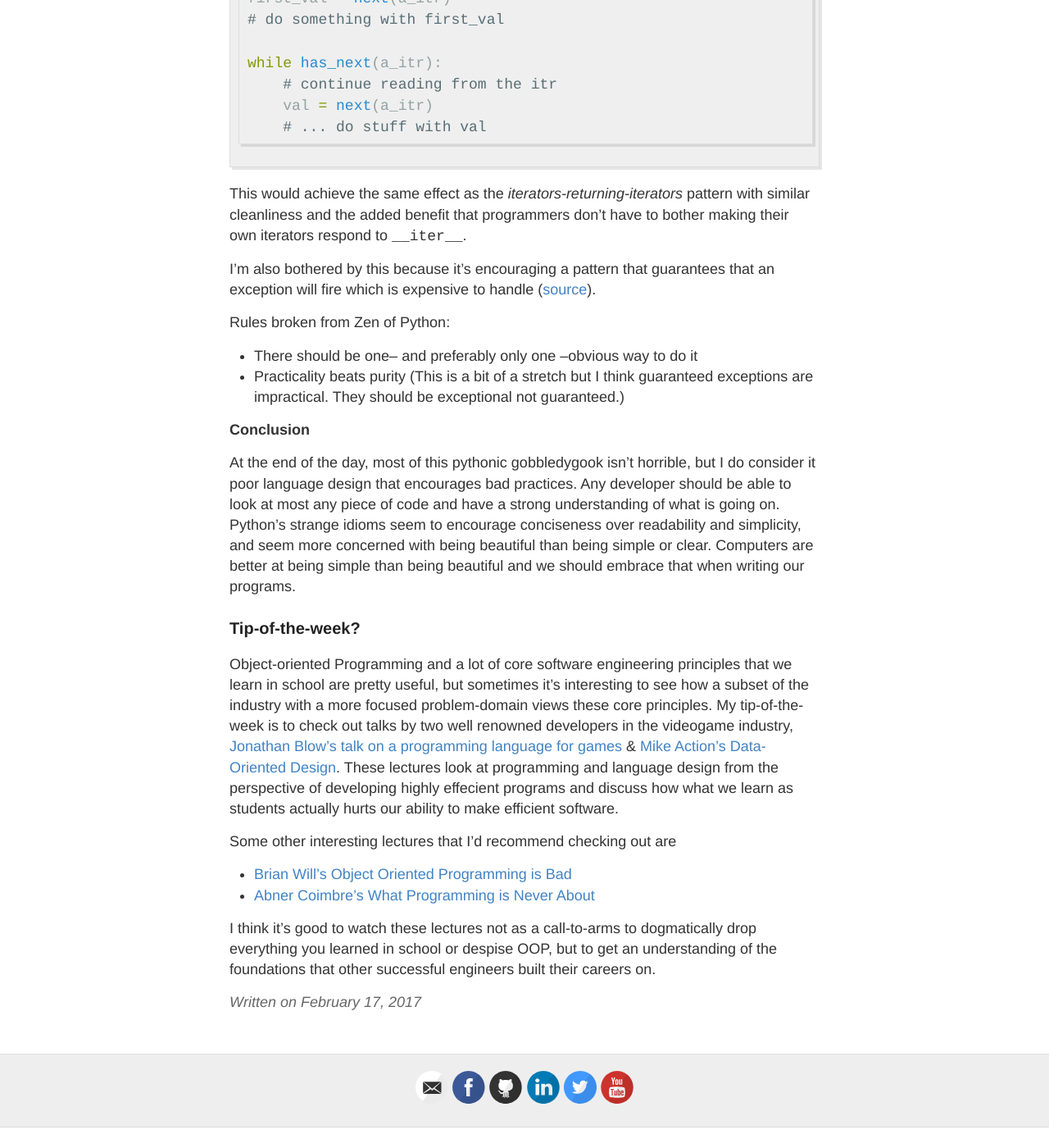
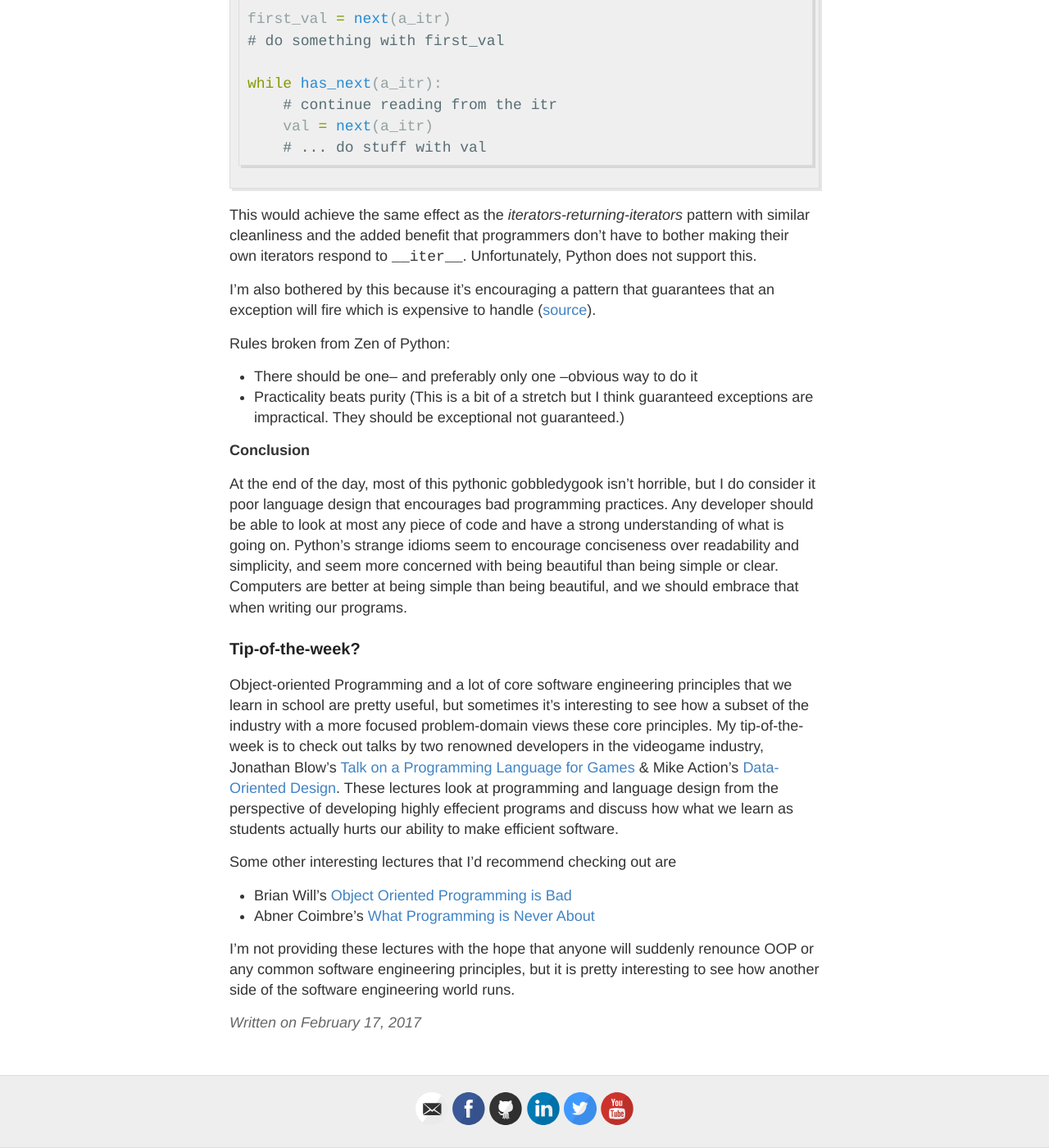
Before and after one commit to scottnm/SWE-Blog, a Jekyll site: the page built from _posts/2017-02-17-Pythonic-Gobbledygook.md, in a window 1280 px wide and 1400 px high, scrolled down 3774 px. Shown: the whole window at 82% size. Built offline with Jekyll 4.4.1, drawn with Linux system fonts in a browser that asks for light colours; before the commit the page ends 5149 px from its top, so only the background shows below that; some of the changed text lies outside the part shown.

Commit message:
revision after first pass 2-17

````diff
--- a/_posts/2017-02-17-Pythonic-Gobbledygook.md
+++ b/_posts/2017-02-17-Pythonic-Gobbledygook.md
@@ -19,7 +19,7 @@ to be full before we start working. If I can't find 4 other partners, random
 classmates will be assigned to my team, but I'd much rather vet new partners
 myself so that I'm sure we have similar goals and attitudes for this class.
 It is extremely frustrating to get paired with someone who doesn't have the same
-level of investment in the project and often leads to larger team issues.
+level of investment in the project, and this often leads to larger team issues.
 
 ### What's my experience of the class? ###
 
@@ -38,7 +38,7 @@ keystrokes at the cost of obfuscating the programmer's intention. There are
 times when it's appropriate though. Overloading the `+` operator for two
 `Vector3`s is clearly defined and appropriate. I feel that `+=` to mean append
 for lists is a less appropriate because of the subtle difference between `+=`
-and `_ = _ + _`.
+and `x=x+y`.
 
 ```python
 # Excerpt from Variables.py
@@ -149,7 +149,8 @@ while has_next(a_itr):
 
 This would achieve the same effect as the *iterators-returning-iterators*
 pattern with similar cleanliness and the added benefit that programmers don't
-have to bother making their own iterators respond to `__iter__`.
+have to bother making their own iterators respond to `__iter__`. Unfortunately,
+Python does not support this.
 
 I'm also bothered by this because it's encouraging a pattern that guarantees
 that an exception will fire which is expensive to handle
@@ -164,32 +165,31 @@ exceptions are impractical. They should be exceptional not guaranteed.)
 **Conclusion**
 
 At the end of the day, most of this pythonic gobbledygook isn't horrible, but
-I do consider it poor language design that encourages bad practices. Any
-developer should be able to look at most any piece of code and have a strong
+I do consider it poor language design that encourages bad programming practices.
+Any developer should be able to look at most any piece of code and have a strong
 understanding of what is going on. Python's strange idioms seem to encourage
 conciseness over readability and simplicity, and seem more concerned with being
 beautiful than being simple or clear. Computers are better at being simple than
-being beautiful and we should embrace that when writing our programs.
+being beautiful, and we should embrace that when writing our programs.
 
 ### Tip-of-the-week? ###
 
 Object-oriented Programming and a lot of core software engineering principles
 that we learn in school are pretty useful, but sometimes it's interesting to see
 how a subset of the industry with a more focused problem-domain views these core
-principles. My tip-of-the-week is to check out talks by two well renowned
-developers in the videogame industry,
-[Jonathan Blow's talk on a programming language for games](https://youtu.be/5Nc68IdNKdg) &
-[Mike Action's Data-Oriented Design](https://www.youtube.com/watch?v=rX0ItVEVjHc).
+principles. My tip-of-the-week is to check out talks by two renowned developers
+in the videogame industry,
+Jonathan Blow's [Talk on a Programming Language for Games](https://youtu.be/5Nc68IdNKdg) &
+Mike Action's [Data-Oriented Design](https://www.youtube.com/watch?v=rX0ItVEVjHc).
 These lectures look at programming and language design from the perspective of
 developing highly effecient programs and discuss how what we learn as
 students actually hurts our ability to make efficient software.
 
 Some other interesting lectures that I'd recommend checking out are
 
-* [Brian Will's Object Oriented Programming is Bad](https://www.youtube.com/watch?v=QM1iUe6IofM)
-* [Abner Coimbre's What Programming is Never About](https://www.youtube.com/watch?v=Lzc3HcIgXis)
+* Brian Will's [Object Oriented Programming is Bad](https://www.youtube.com/watch?v=QM1iUe6IofM)
+* Abner Coimbre's [What Programming is Never About](https://www.youtube.com/watch?v=Lzc3HcIgXis)
 
-I think it's good to watch these lectures not as a call-to-arms to dogmatically
-drop everything you learned in school or despise OOP, but to get an
-understanding of the foundations that other successful engineers built their
-careers on.
+I'm not providing these lectures with the hope that anyone will suddenly
+renounce OOP or any common software engineering principles, but it is pretty
+interesting to see how another side of the software engineering world runs.
````
Also changed, not shown: other parts of _posts/2017-02-17-Pythonic-Gobbledygook.md (+6 -6 lines).
